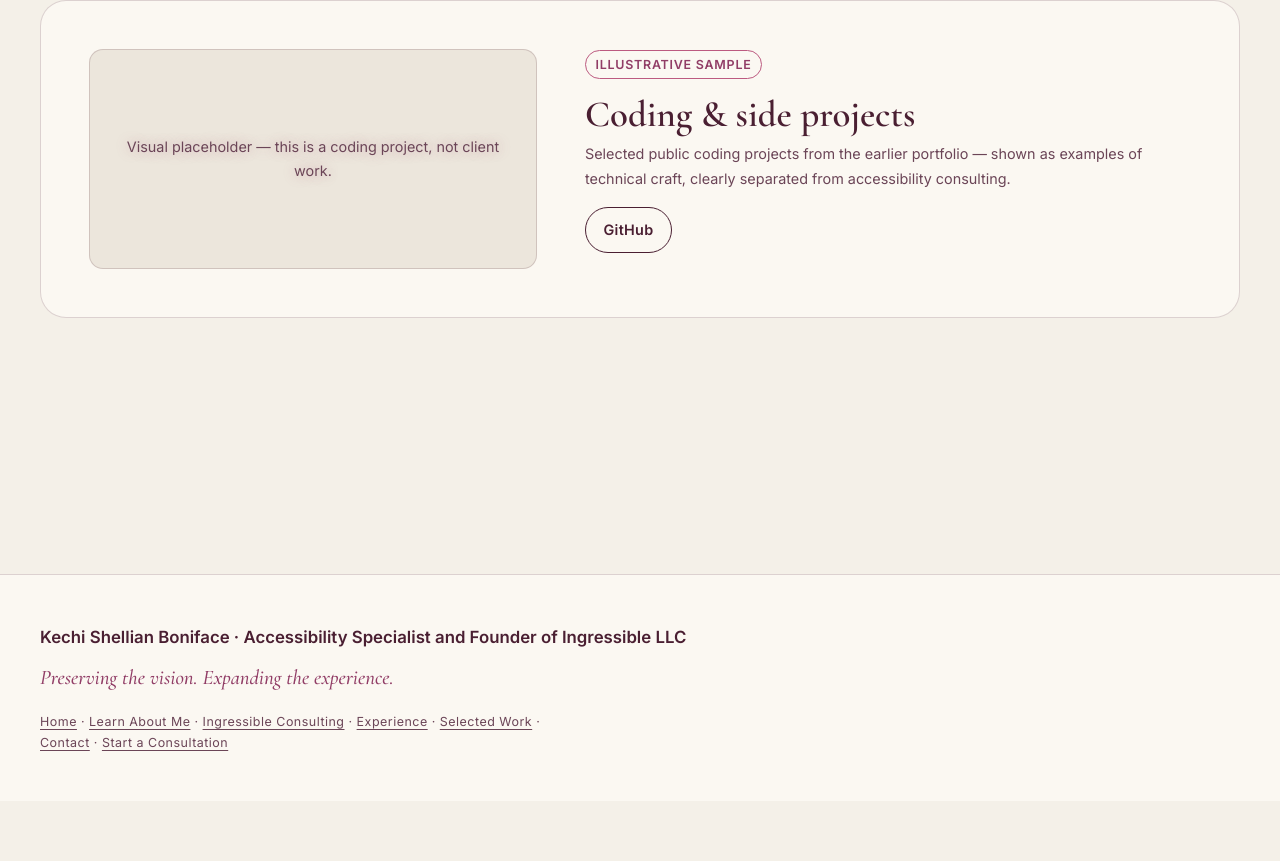
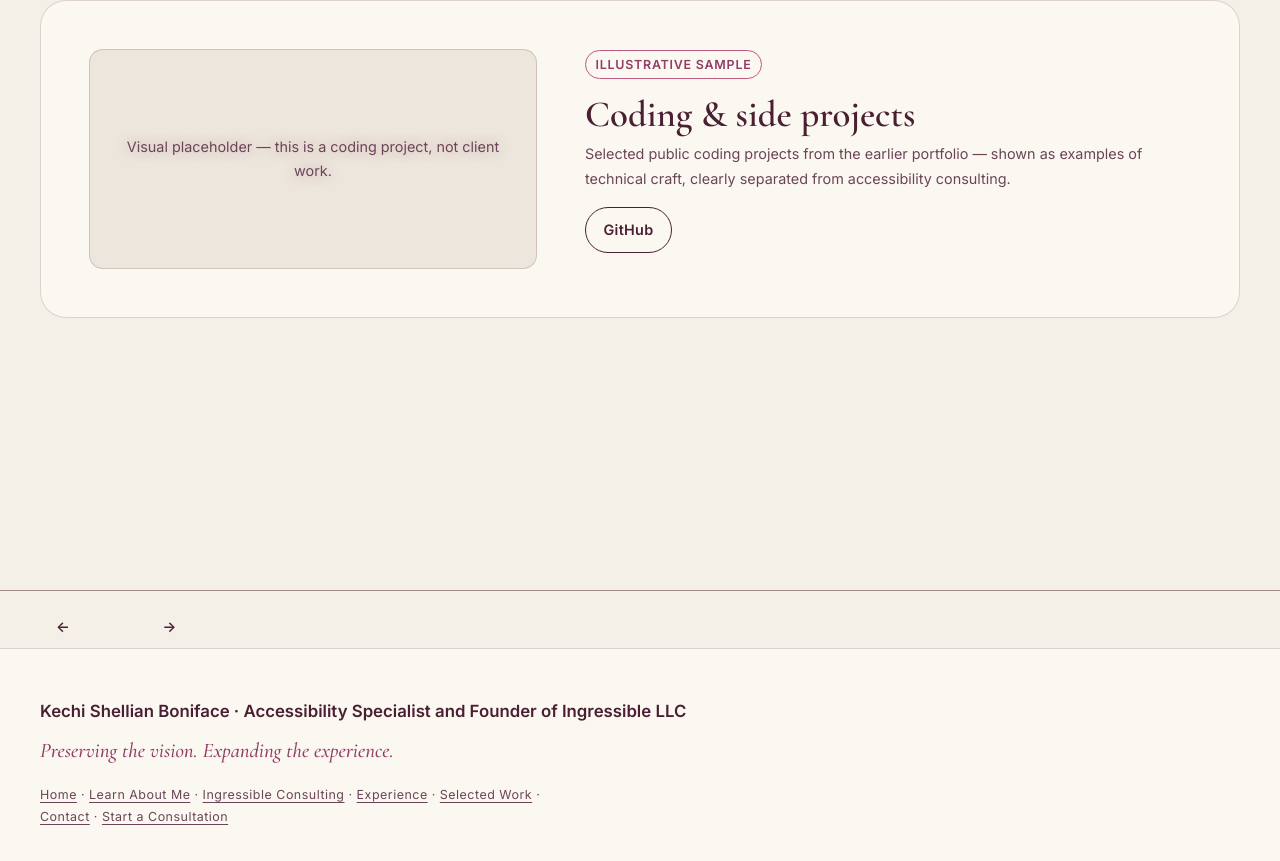
Before and after one commit to kechib/kechib.github.io, a plain HTML site: page work.html in a window 1280 px wide. Shown: the part 3314-4175 px from the top of the page. Before the commit the page ends 4115 px from the top, so only its background shows below. Drawn offline with nearby package versions, Linux system fonts and the light colour scheme.

Commit message:
Update navigation: motion control spacing, focus indicators, and next-page navigation controls

```diff
--- a/css/style.css
+++ b/css/style.css
@@ -861,6 +861,35 @@ html.no-js .disclosure__body { display: block; }
   outline: 3px solid var(--berry);
   outline-offset: 3px;
   border-radius: 2px;
+}
+.page-nav {
+  border-top: 1px solid var(--line-strong);
+  padding-top: var(--space-2);
+  margin-top: var(--space-2);
+}
+.page-nav__link {
+  display: inline-flex;
+  align-items: center;
+  gap: var(--space-2);
+  padding: var(--space-1) var(--space-2);
+  font-size: var(--text-sm);
+  font-weight: 600;
+  color: var(--plum);
+  text-decoration: none;
+}
+.page-nav__link:focus-visible {
+  outline: 3px solid var(--berry);
+  outline-offset: 3px;
+  border-radius: 999px;
+}
+.page-nav__link:hover {
+  color: var(--berry);
+}
+.page-nav__link.prev {
+  margin-right: var(--space-3);
+}
+.page-nav__link.next {
+  margin-left: var(--space-3);
 }
 
 /* ==========================================================================
@@ -1643,6 +1672,9 @@ html[data-motion="reduced"] .founder-glitter.entered.is-inview {
   .motion-control { margin-left: auto; }
 }
 
+@media (min-width: 981px) {
+  .motion-control { margin-left: auto; }
+}
 @media (max-width: 640px) {
   .services__grid { grid-template-columns: 1fr; }
   .pathways__grid { grid-template-columns: 1fr; }
--- a/work.html
+++ b/work.html
@@ -321,6 +321,19 @@
     </div>
   </main>
 
+  <nav class="page-nav">
+    <div class="shell">
+      <a class="page-nav__link prev" href="experience.html" title="Experience">
+        <span aria-hidden="true">←</span>
+        <span class="sr-only">Experience</span>
+      </a>
+      <a class="page-nav__link next" href="contact.html" title="Contact">
+        <span class="sr-only">Contact</span>
+        <span aria-hidden="true">→</span>
+      </a>
+    </div>
+  </nav>
+
   <footer class="site-footer">
     <div class="shell">
       <p class="site-footer__mark">Kechi Shellian Boniface &middot; Accessibility Specialist and Founder of Ingressible LLC</p>
```
Also changed, not shown: consulting.html (+13 -0 lines), contact.html (+9 -0 lines), experience.html (+13 -0 lines), index.html (+9 -0 lines), learn.html (+13 -0 lines).
